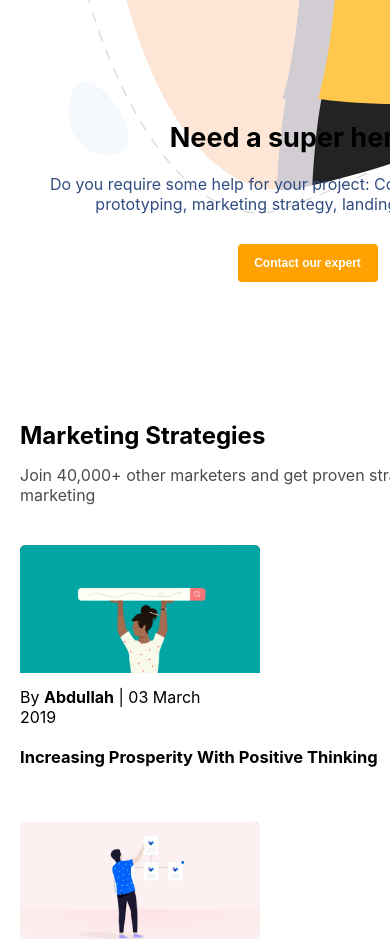
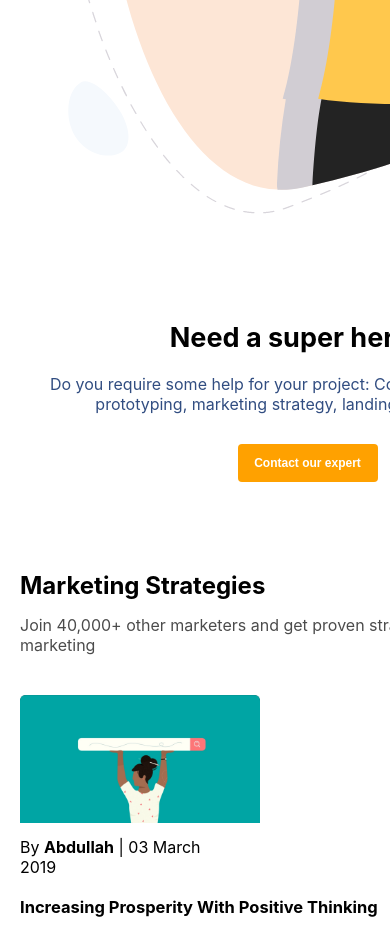
Before and after one commit to tharoboguy/Frontend-landing-page, a plain HTML site: page index.html in a window 390 px wide. Shown: the part 4820-5759 px from the top of the page. Drawn offline with Linux system fonts and the light colour scheme.

Commit message:
final touch

```diff
--- a/style.css
+++ b/style.css
@@ -688,11 +688,16 @@ ul {
     #pricing {
         width: 100vw;
         margin-top: 400px;
+        padding-top: 200px;
     }
 
     .resources-items {
         width: 100vw;
         flex-direction: column;
+    }
+
+    #resources {
+        padding-top: 150px;
     }
 
     .resources-img {
```
